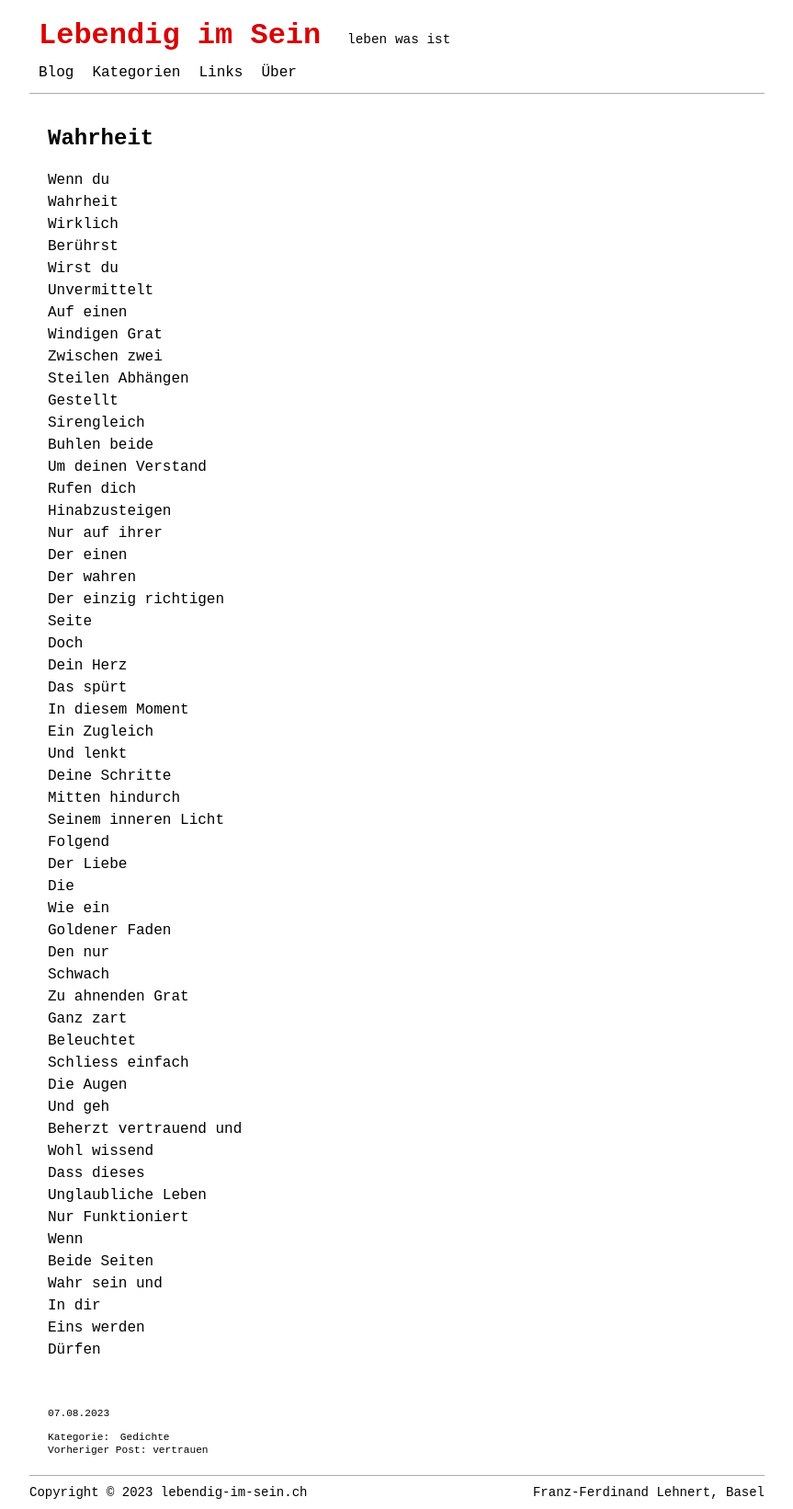
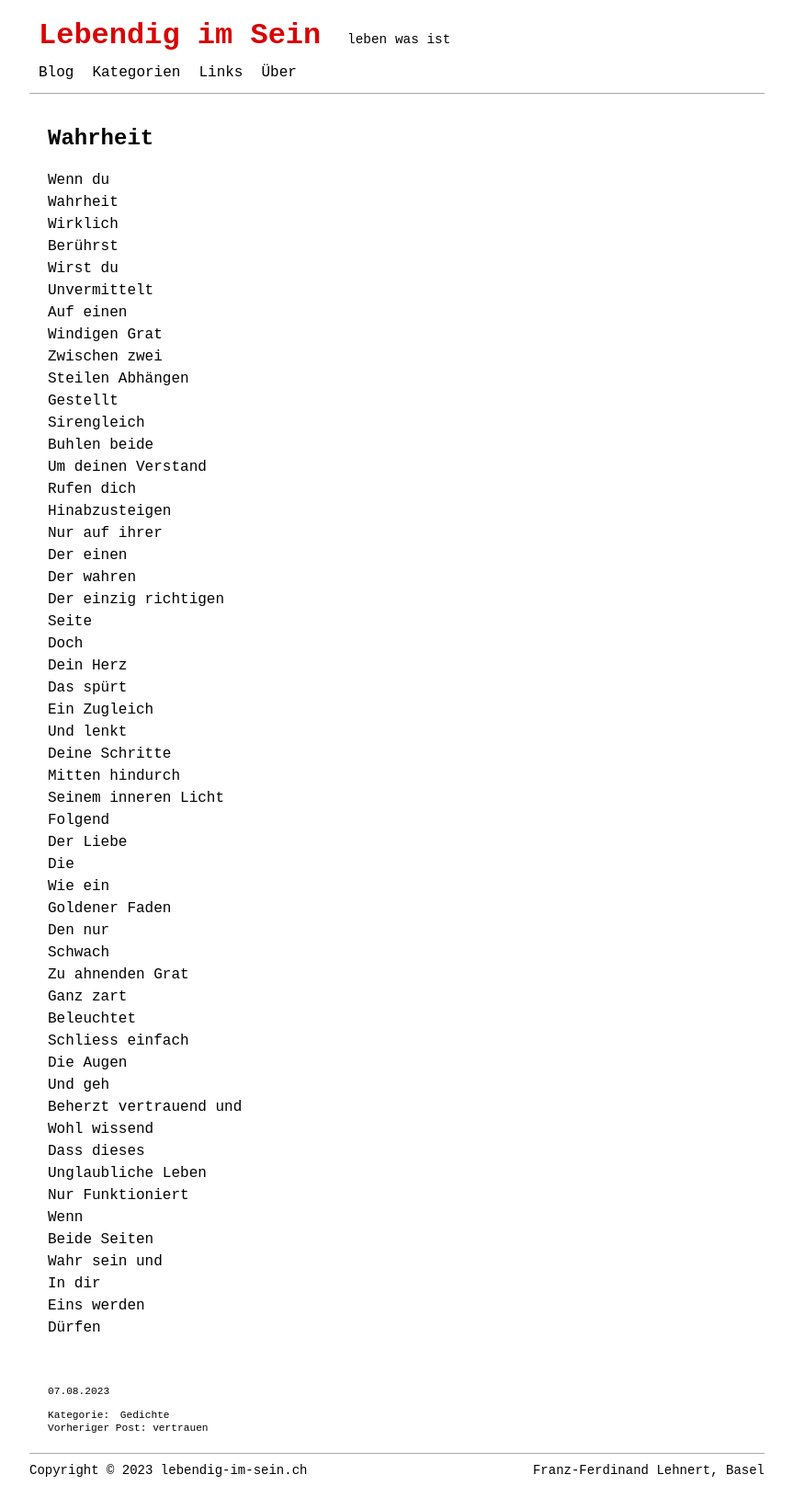
Before and after one commit to lebendigimsein/webpage, a Jekyll site: the page built from _posts/2023-08-07-wahrheit.markdown, in a window 1280 px wide. Shown: the whole page at 92% size, without its empty margins (208-1071 px from the left). Built offline with Jekyll 4.4.1, drawn with Linux system fonts in a browser that asks for light colours; after the commit the page ends 1617 px from its top, so only the background shows below that.

Commit message:
wahrheit changed

```diff
--- a/_posts/2023-08-07-wahrheit.markdown
+++ b/_posts/2023-08-07-wahrheit.markdown
@@ -31,7 +31,6 @@ Seite
 Doch
 Dein Herz
 Das spürt
-In diesem Moment
 Ein Zugleich
 Und lenkt
 Deine Schritte
```
